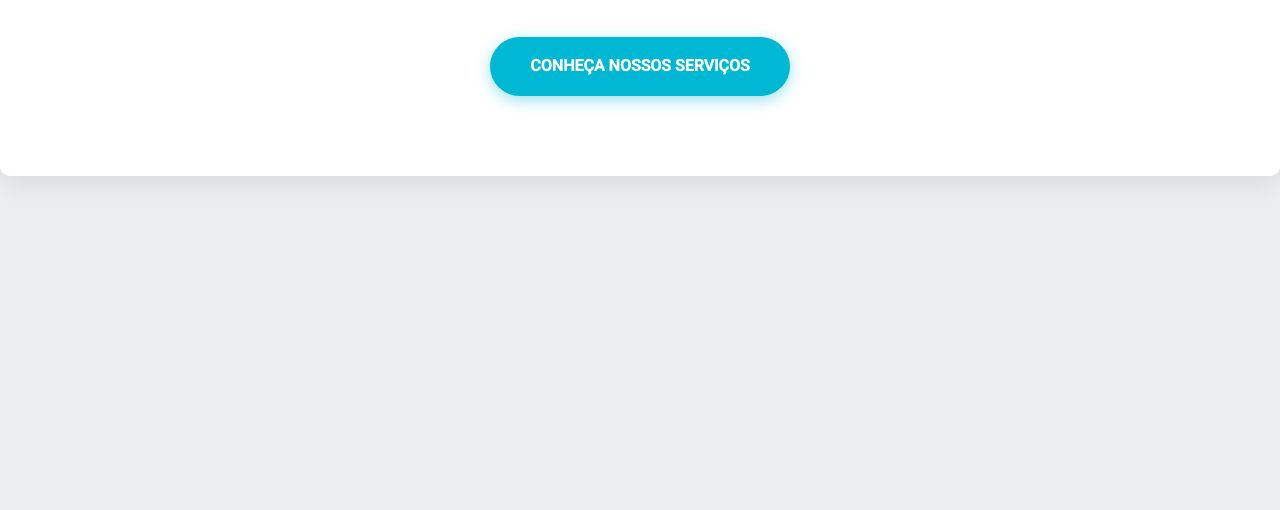
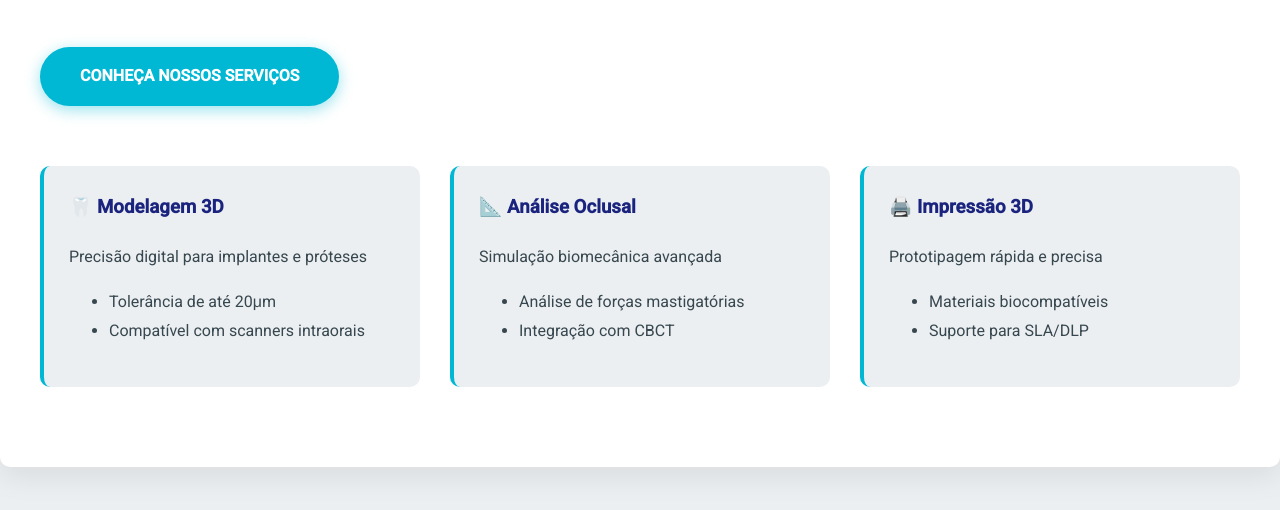
Before and after one commit to cdincao/cdincao.github.io, a plain HTML site: page index.html in a window 1280 px wide. Shown: the part 504-1014 px from the top of the page. Before the commit the page ends 800 px from the top, so only its background shows below. Drawn offline with nearby package versions, Linux system fonts and the light colour scheme.

Commit message:
Update index.html

```diff
--- a/index.html
+++ b/index.html
@@ -20,7 +20,7 @@
             line-height: 1.8;
         }
 
-        /* Cabeçalho Atualizado */
+        /* Cabeçalho */
         .hero {
             background: linear-gradient(135deg, var(--azul-profundo) 0%, #0D47A1 100%);
             padding: 80px 0 120px;
@@ -67,6 +67,33 @@
             margin-bottom: 30px;
         }
 
+        /* Grade de Serviços */
+        .servicos-grid {
+            display: grid;
+            grid-template-columns: repeat(auto-fit, minmax(300px, 1fr));
+            gap: 30px;
+            margin: 40px 0;
+        }
+
+        .servico-card {
+            background: var(--cinza-clinico);
+            padding: 25px;
+            border-radius: 10px;
+            border-left: 4px solid var(--ciano-tecnologico);
+            transition: transform 0.3s;
+        }
+
+        .servico-card:hover {
+            transform: translateY(-5px);
+            box-shadow: 0 10px 20px rgba(0,0,0,0.1);
+        }
+
+        .servico-card h3 {
+            color: var(--azul-profundo);
+            margin-top: 0;
+        }
+
+        /* Botões */
         .cta-button {
             display: inline-block;
             background: var(--ciano-tecnologico);
@@ -77,6 +104,8 @@
             font-weight: bold;
             transition: all 0.3s;
             box-shadow: 0 4px 15px rgba(0,184,212,0.4);
+            margin: 20px auto;
+            text-align: center;
         }
 
         .cta-button:hover {
@@ -84,6 +113,7 @@
             box-shadow: 0 6px 20px rgba(0,184,212,0.6);
         }
 
+        /* Navegação */
         nav {
             text-align: center;
             margin: 30px 0;
@@ -104,9 +134,9 @@
     <link href="https://fonts.googleapis.com/css2?family=Playfair+Display:wght@700&family=Roboto:wght@300;400;500&display=swap" rel="stylesheet">
 </head>
 <body>
+    <!-- Cabeçalho -->
     <header class="hero">
         <div class="logo-container">
-            <!-- LOGOTIPO CORRIGIDO (COM "CAD") -->
             <svg class="logo-svg" width="280" height="70" viewBox="0 0 280 70" xmlns="http://www.w3.org/2000/svg">
                 <path d="M35,25 Q50,10 70,15 Q85,25 75,40 Q60,50 40,45 Q25,35 35,25 Z"
                       fill="var(--branco-absoluto)" stroke="var(--azul-profundo)" stroke-width="1.5"/>
@@ -118,6 +148,7 @@
         <div class="sublogo">INOVAÇÃO TECNOLÓGICA EM ODONTOLOGIA</div>
     </header>
 
+    <!-- Conteúdo Principal -->
     <div class="main-content">
         <nav>
             <a href="index.html">Home</a>
@@ -127,8 +158,36 @@
 
         <h1>Bem-vindo ao <span style="color: var(--ciano-tecnologico)">DentalCAD4You</span></h1>
 
-        <div style="text-align: center; margin: 40px 0;">
-            <a href="servicos.html" class="cta-button">CONHEÇA NOSSOS SERVIÇOS</a>
+        <a href="servicos.html" class="cta-button">CONHEÇA NOSSOS SERVIÇOS</a>
+
+        <!-- Grade de Serviços -->
+        <div class="servicos-grid">
+            <div class="servico-card">
+                <h3>🦷 Modelagem 3D</h3>
+                <p>Precisão digital para implantes e próteses</p>
+                <ul>
+                    <li>Tolerância de até 20μm</li>
+                    <li>Compatível com scanners intraorais</li>
+                </ul>
+            </div>
+
+            <div class="servico-card">
+                <h3>📐 Análise Oclusal</h3>
+                <p>Simulação biomecânica avançada</p>
+                <ul>
+                    <li>Análise de forças mastigatórias</li>
+                    <li>Integração com CBCT</li>
+                </ul>
+            </div>
+
+            <div class="servico-card">
+                <h3>🖨️ Impressão 3D</h3>
+                <p>Prototipagem rápida e precisa</p>
+                <ul>
+                    <li>Materiais biocompatíveis</li>
+                    <li>Suporte para SLA/DLP</li>
+                </ul>
+            </div>
         </div>
     </div>
 </body>
```
